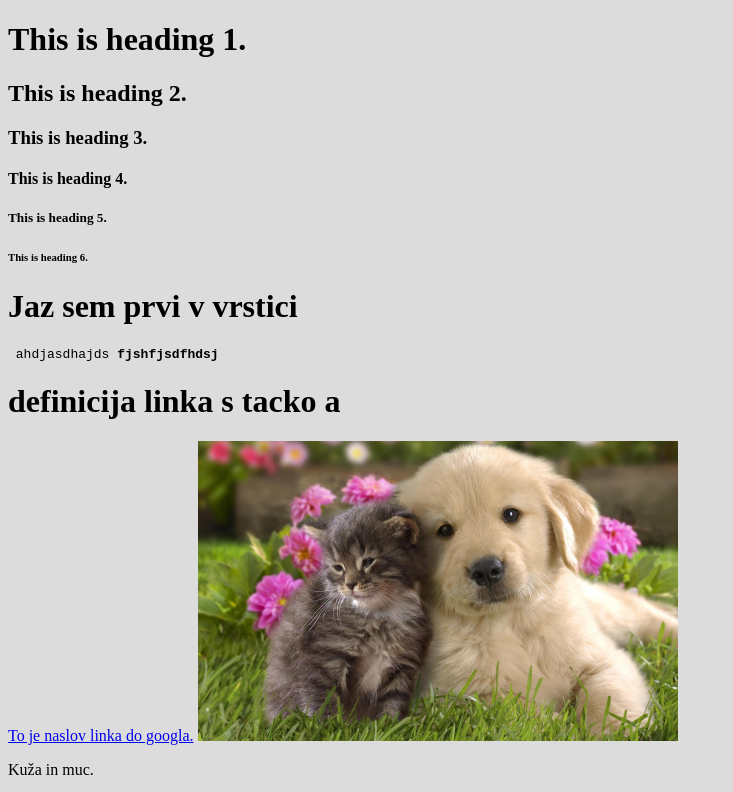
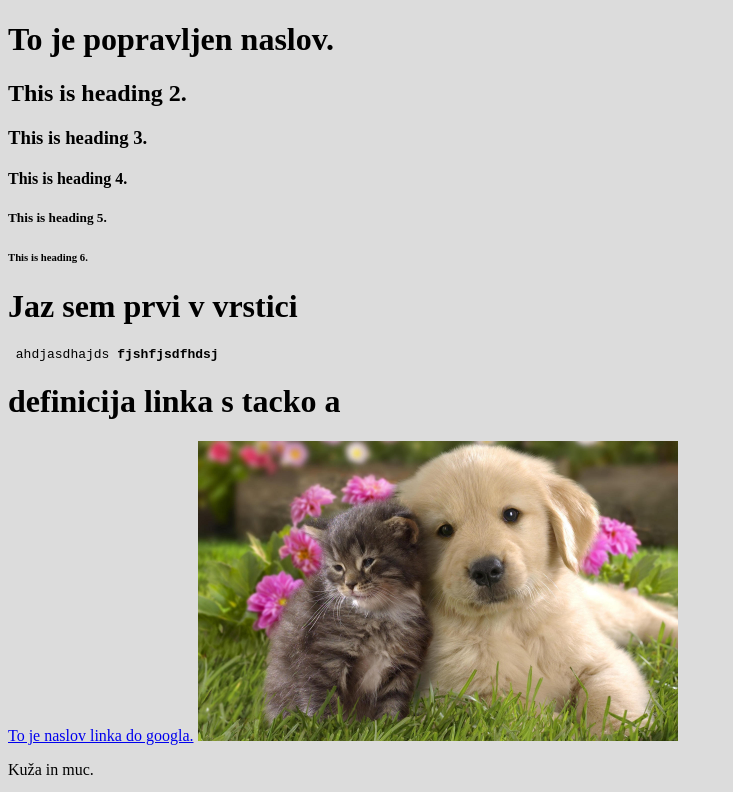
Before and after one commit to simonaoblak/simonaoblak.github.io, a plain HTML site: page index.html in a window 1280 px wide. Shown: the top 792 px of the page, without its empty margins (0-733 px from the left). Drawn offline with Linux system fonts and the light colour scheme; files whose address does not match are found by name.

Commit message:
Update index.html

```diff
--- a/index.html
+++ b/index.html
@@ -5,7 +5,7 @@
        <link rel="icon" href="slike/favicon.ico" type="image/x-icon" sizes="16x16">
     </head>
    <body style="background-color:gainsboro;">
-      <h1>This is heading 1.</h1>
+      <h1>To je popravljen naslov.</h1>
       <h2>This is heading 2.</h2>
       <h3>This is heading 3.</h3>
       <h4>This is heading 4.</h4>
```
